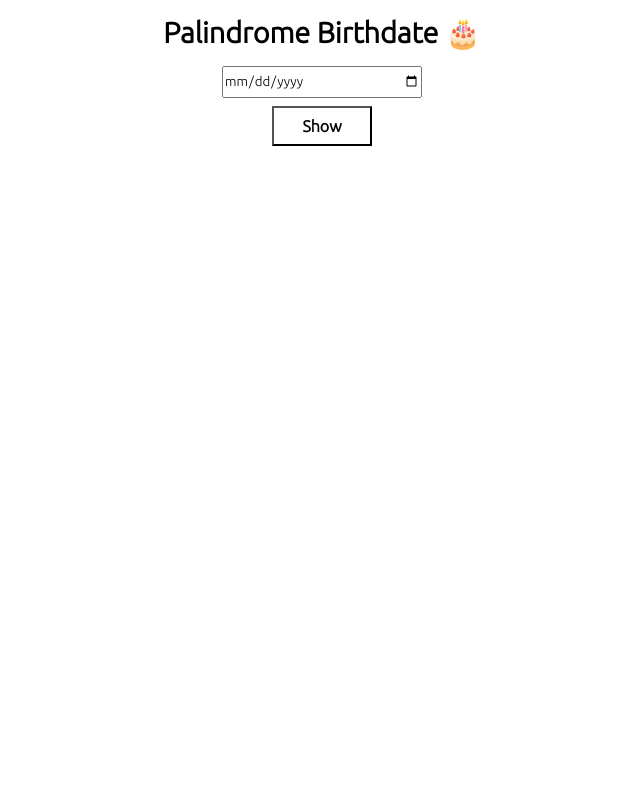
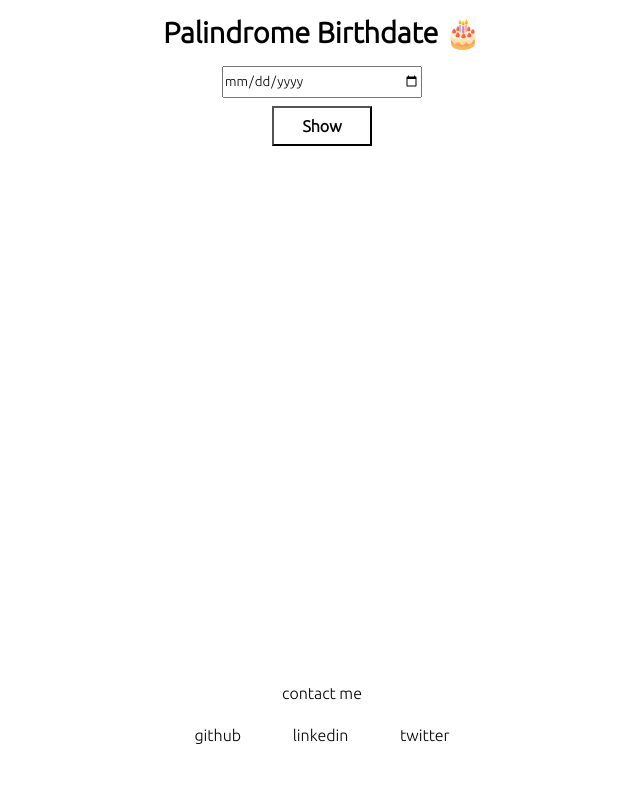
Before and after one commit to Kevin-Solomon/palindrome-date, a plain HTML site: page index.html in a window 1280 px wide. Shown: the whole page, without its empty margins (318-958 px from the left). Drawn offline with Linux system fonts and the light colour scheme.

Commit message:
added social handles

```diff
--- a/index.html
+++ b/index.html
@@ -15,6 +15,16 @@
       <button type='submit'>Show</button>
     </form>
     <div id="output"></div>
+    <footer class="footer">
+      <div class="footer-header">
+        contact me
+      </div>
+      <ul class="social-links list-non-bullet ">
+        <li class="list-item-inline"><a class="link" href="https://github.com/Kevin-Solomon">github</a></li>
+        <li class="list-item-inline"><a class="link" href="https://www.linkedin.com/in/kevin-solomon-8b2b2b1a5/">linkedin</a></li>
+        <li class="list-item-inline"><a class="link" href="https://twitter.com/kevinsolomon777">twitter</a></li>
+      </ul>
+    </footer>
   </section>
   <script src="./app.js"></script>
 </body>
--- a/style.css
+++ b/style.css
@@ -38,3 +38,58 @@ section input {
 section #output {
   margin: 1rem;
 }
+
+/* links */
+.link {
+  text-decoration: none;
+  padding: 0.5rem 1rem;
+  /* background-color: azure; */
+  /* margin-bottom: 0.2rem; */
+  display: inline-block;
+  color: black;
+}
+.primary-link {
+  background-color: var(--primary-color);
+  border-radius: 0.5rem;
+  color: white;
+}
+.secondary-link {
+  /* color: red; */
+  border-radius: 0.5rem;
+  border: 1px solid var(--primary-color);
+  color: var(--primary-color);
+}
+/* list */
+.list-non-bullet {
+  list-style: none;
+  padding: 0;
+  margin-block-start: 1em;
+  margin-block-end: 1em;
+}
+.list-item-inline {
+  display: inline;
+  padding: 0 0.5rem;
+}
+
+/* footer */
+.footer {
+  position: fixed;
+  left: 0;
+  bottom: 0;
+  width: 100%;
+  background-color: var(--primary-color);
+  padding: 2rem 1rem;
+  text-align: center;
+  color: black;
+  text-align: center;
+  border-top-right-radius: 1rem;
+}
+.footer-header {
+  color: black;
+}
+.footer .links {
+  color: black;
+}
+.footer ul {
+  padding: 0;
+}
```
